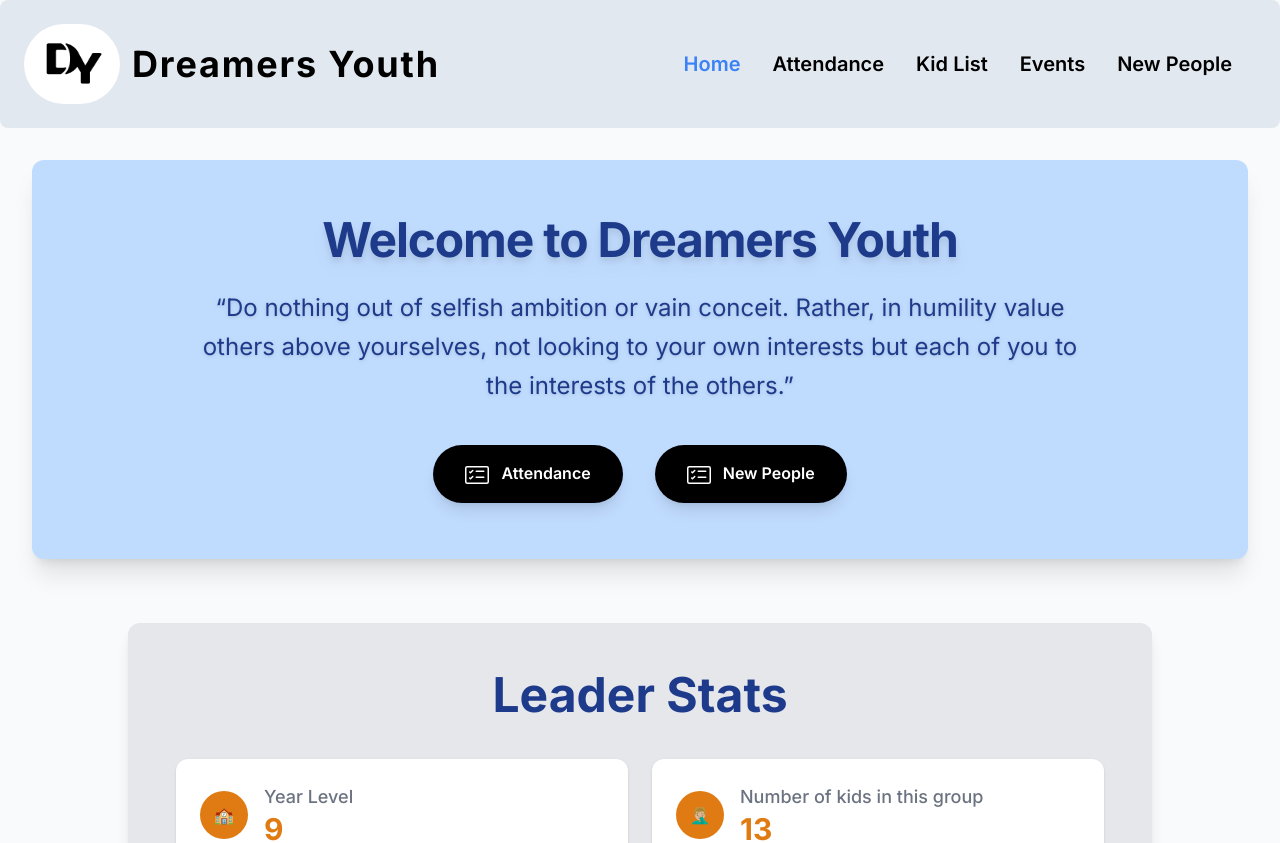
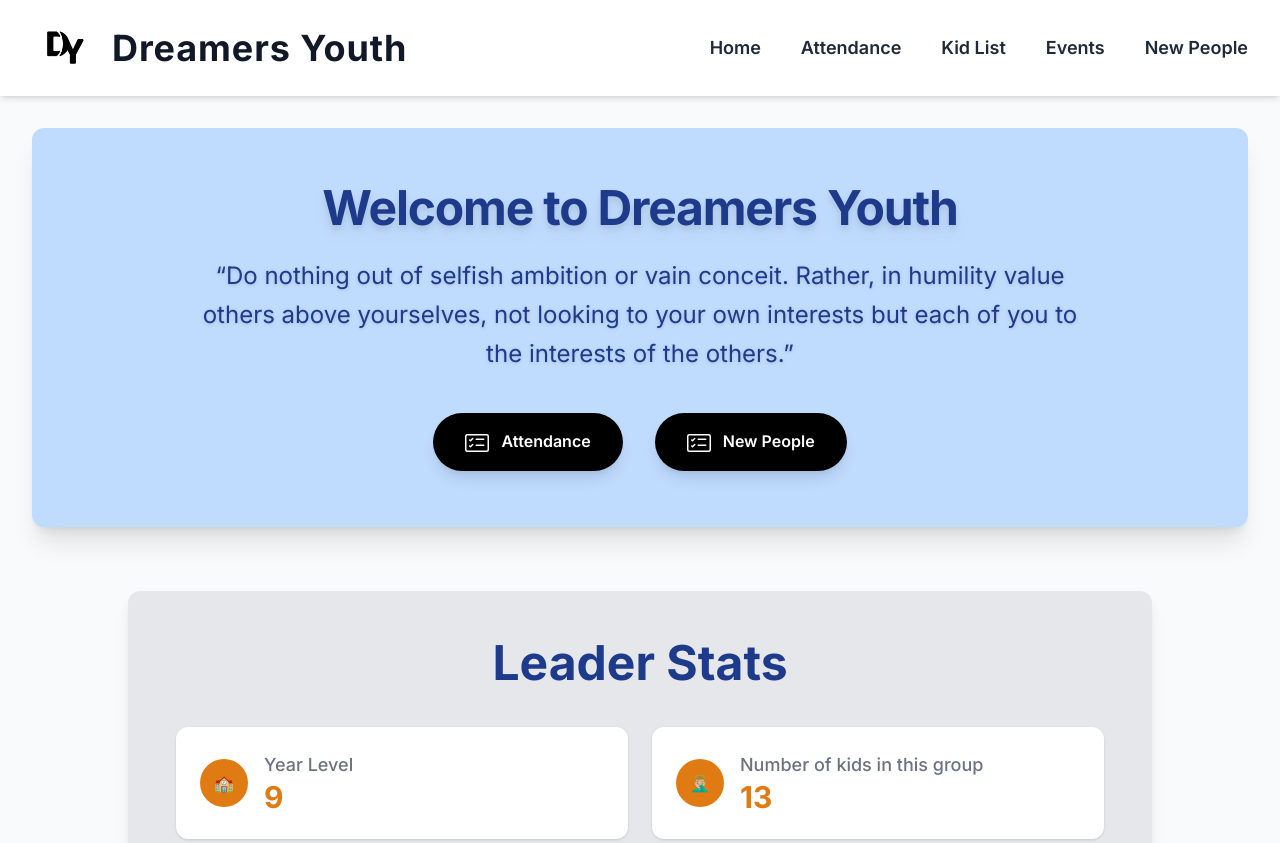
Before and after one commit to jleong23/Sheperd, a React (Vite) app in the folder frontend/: page / in a window 1280 px wide. Shown: the top 843 px of the page. Built offline with nearby package versions, Linux system fonts and the light colour scheme.

Commit message:
UI: Updated Navbar

```diff
--- a/frontend/src/App.jsx
+++ b/frontend/src/App.jsx
@@ -13,12 +13,14 @@ function AppWithRouter() {
   return (
     <>
       <NavBar />
+      <main className="pt-24">
         <Routes>
           <Route path="/" element={<LeaderHome />} />
           <Route path="/kid-list" element={<Kids />} />
           <Route path="/attendance" element={<Attendance />} />
           <Route path="/events" element={<Events />} />
         </Routes>
+      </main>
       <Toaster position="top-right" />
     </>
   );
--- a/frontend/src/components/ui/NavBar.jsx
+++ b/frontend/src/components/ui/NavBar.jsx
@@ -1,4 +1,3 @@
-// NavBar.jsx
 import { useState } from "react";
 import { NavLink, Link } from "react-router-dom";
 import { X, Menu } from "lucide-react";
@@ -7,7 +6,6 @@ import logo from "../../assets/logo.jpg";
 export default function NavBar() {
   const [menuOpen, setMenuOpen] = useState(false);
 
-  // NavBar Links
   const links = [
     { to: "/", label: "Home" },
     { to: "/attendance", label: "Attendance" },
@@ -17,40 +15,28 @@ export default function NavBar() {
   ];
 
   const linkClass = ({ isActive }) =>
-    `inline-block transition-transform duration-300 text-xl ${
-      isActive ? "text-blue-500" : ""
-    } hover:-translate-y-1 hover:scale-80`;
+    `block text-gray-800 font-semibold text-lg transition-colors duration-200 hover:text-blue-500 ${
+      isActive ? "text-blue-600" : ""
+    }`;
 
   return (
-    <nav className=" text-black md:p-6 relative z-50 font-semibold bg-slate-200 rounded-lg ">
-      <div className="flex justify-between items-center">
-        {/* Hamburger Button (shown below lg) */}
-        <button
-          className="lg:hidden p-4 rounded hover:bg-slate-800 hover:text-white"
-          onClick={() => setMenuOpen(!menuOpen)}
-        >
-          {menuOpen ? <X size={30} /> : <Menu size={30} />}
-        </button>
-
-        {/* Logo (center on small screens) */}
-        <Link
-          to="/"
-          className="absolute left-1/2 transform -translate-x-1/2 lg:static lg:transform-none flex-shrink-0"
-        >
-          <span className="flex items-center gap-3">
+    <nav className="bg-white shadow-md fixed w-full z-50">
+      <div className="max-w-7xl mx-auto px-4 sm:px-6 lg:px-8">
+        <div className="flex justify-between items-center h-24">
+          {/* Logo and Title */}
+          <Link to="/" className="flex items-center gap-4">
             <img
               src={logo}
-              alt="Dreamers logo"
-              className="w-12 h-10 rounded-full md:w-24 md:h-20 "
+              alt="Dreamers Logo"
+              className="w-14 h-14 sm:w-16 sm:h-16 rounded-full"
             />
-            <div className="font-dm text-3xl font-bold tracking-wider md:text-4xl">
+            <span className="text-3xl sm:text-4xl font-bold text-gray-900 tracking-wide">
               Dreamers Youth
-            </div>
             </span>
           </Link>
 
           {/* Desktop Links */}
-        <ul className="hidden lg:flex gap-8 ml-auto mr-6">
+          <ul className="hidden lg:flex gap-10">
             {links.map(({ to, label }) => (
               <li key={to}>
                 <NavLink to={to} className={linkClass}>
@@ -59,15 +45,24 @@ export default function NavBar() {
               </li>
             ))}
           </ul>
+
+          {/* Mobile Hamburger */}
+          <button
+            className="lg:hidden p-2 rounded-md text-gray-700 hover:bg-gray-200 hover:text-gray-900 transition"
+            onClick={() => setMenuOpen(!menuOpen)}
+          >
+            {menuOpen ? <X size={28} /> : <Menu size={28} />}
+          </button>
+        </div>
       </div>
 
-      {/* Mobile Dropdown */}
+      {/* Mobile Menu */}
       <div
-        className={`absolute top-full left-0 w-full bg-slate-200 lg:hidden shadow-lg z-50 overflow-hidden transition-all duration-500 ${
-          menuOpen ? "max-h-[500px] opacity-100" : "max-h-0 opacity-0"
+        className={`lg:hidden bg-white shadow-md overflow-hidden transition-all duration-300 ${
+          menuOpen ? "max-h-96 opacity-100 py-4" : "max-h-0 opacity-0"
         }`}
       >
-        <ul className="flex flex-col gap-4 p-4">
+        <ul className="flex flex-col gap-4 px-4">
           {links.map(({ to, label }) => (
             <li key={to}>
               <NavLink
```
Lines whose indentation alone changed are shown as unchanged.
